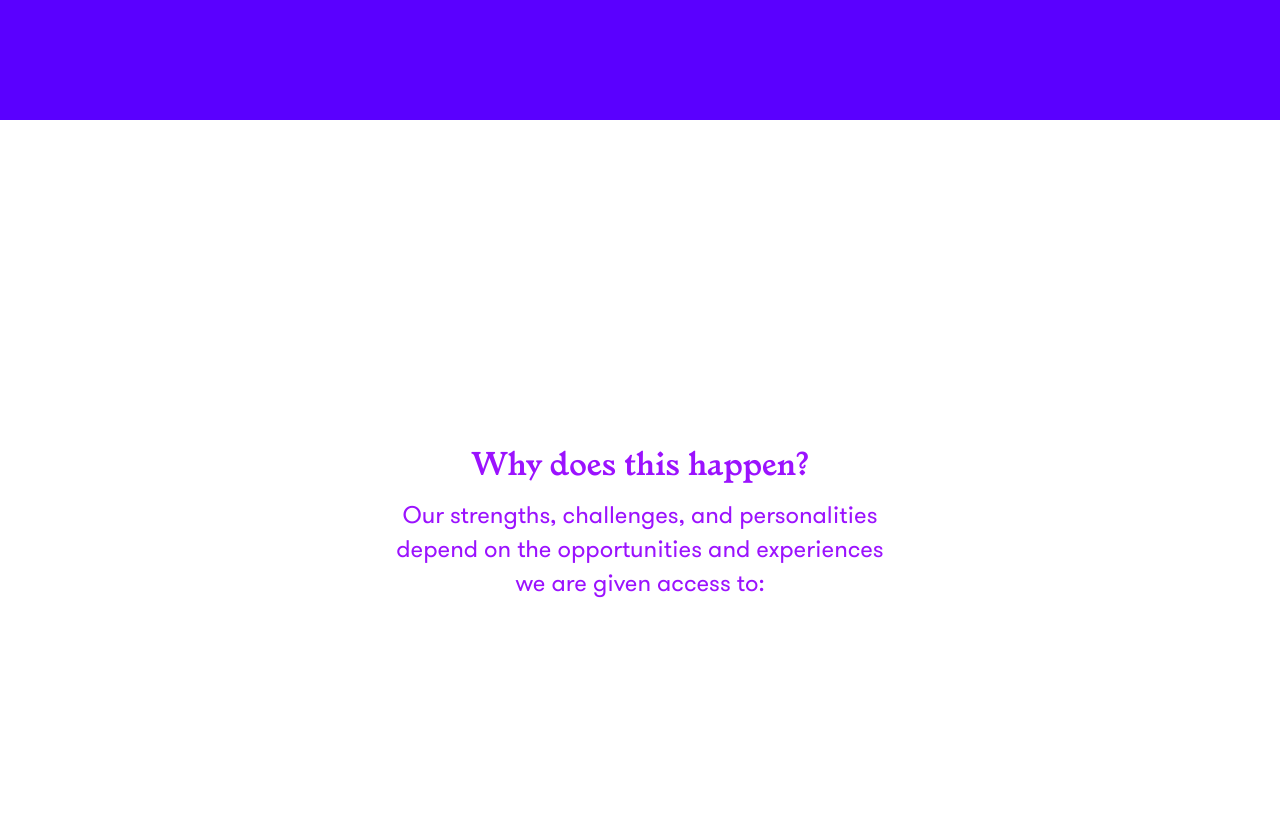
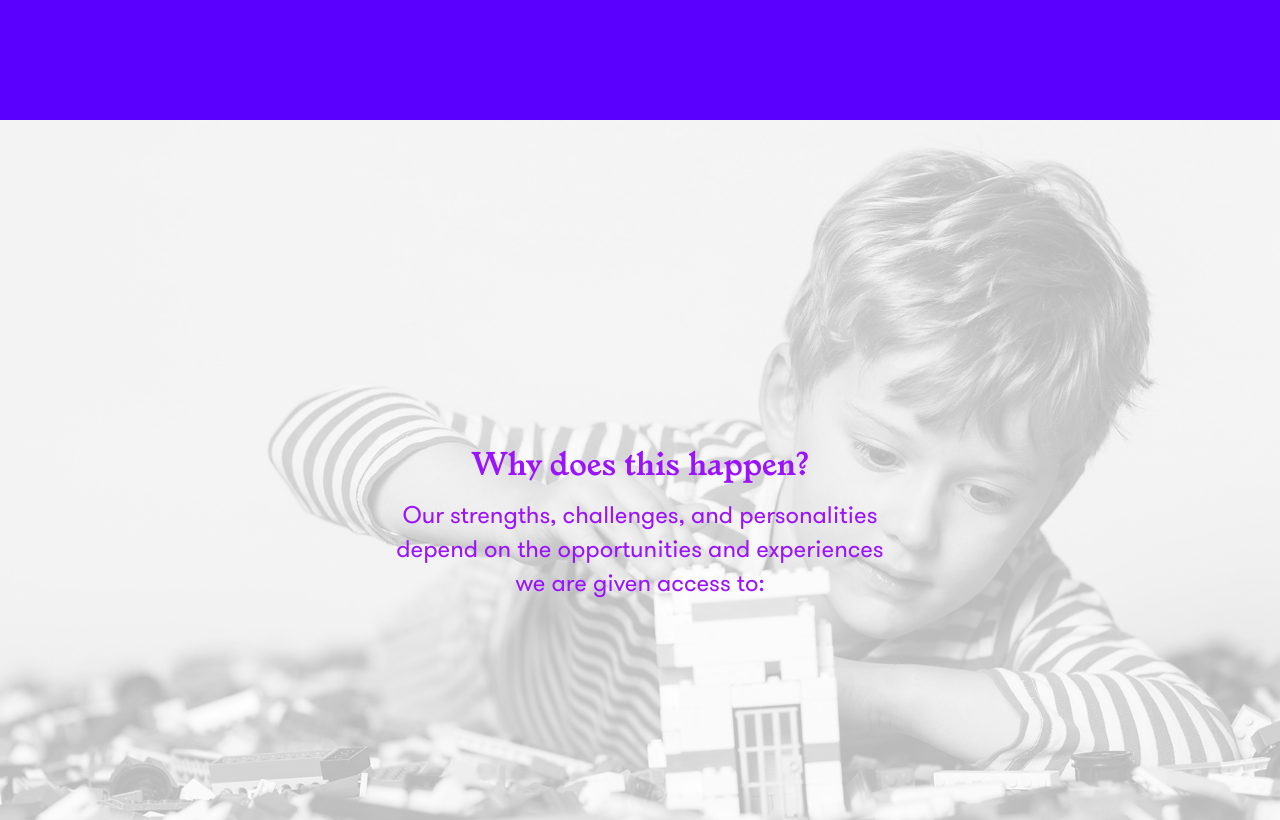
Before and after one commit to calebisfine/fair, a plain HTML site: page index.html in a window 1280 px wide. Shown: the part 2280-3100 px from the top of the page. Drawn offline with Linux system fonts and the light colour scheme; a script that the page names is missing; files whose address does not match are found by name.

Commit message:
added emojis and fixed bg images

```diff
--- a/css/scss/style.scss
+++ b/css/scss/style.scss
@@ -110,6 +110,7 @@ header {
     background-image: url(../img/hand-raised.jpg);
     background-size: cover;
     background-position: center;
+    background-attachment: fixed;
     color: $violet;
     position: relative;
 }
@@ -318,6 +319,10 @@ header {
     min-height: 0;
     height: 100vh;
     color: $violet;
+    background-image: url('../img/legos.jpg');
+    background-attachment: fixed;
+    background-size: cover;
+    background-position: center;
 }
 
 .why-illustrations {
@@ -387,10 +392,12 @@ header {
     line-height: 1.6em;
     color: $white;
     border-bottom: 1px solid $cobalt;
+    cursor: url(../img/zip-cursor.png), auto;
 }
 
 .seize-reason-good {
     border-bottom-color: $pink;
+    cursor: url(../img/hug-cursor.png), auto;
 }
 
 // Good time
```
Also changed, not shown: css/style.css, img/buldinglegos.jpg (added), img/hug-cursor.png (added), img/legos.jpg (added), img/zip-cursor.png (added), 1 other file.
